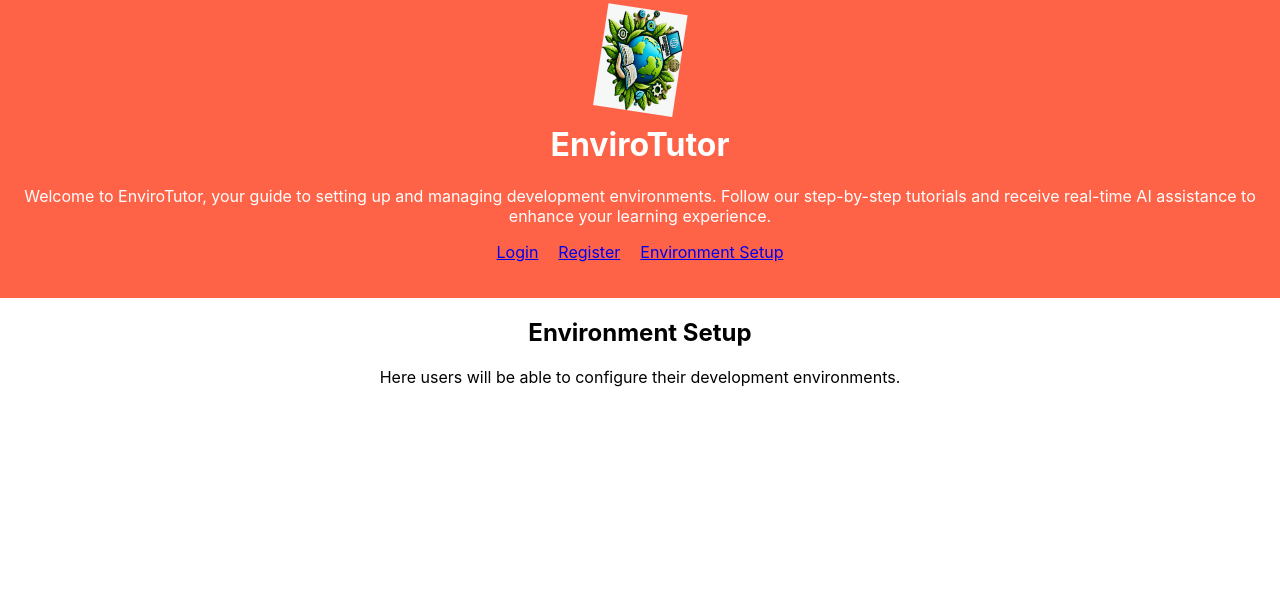
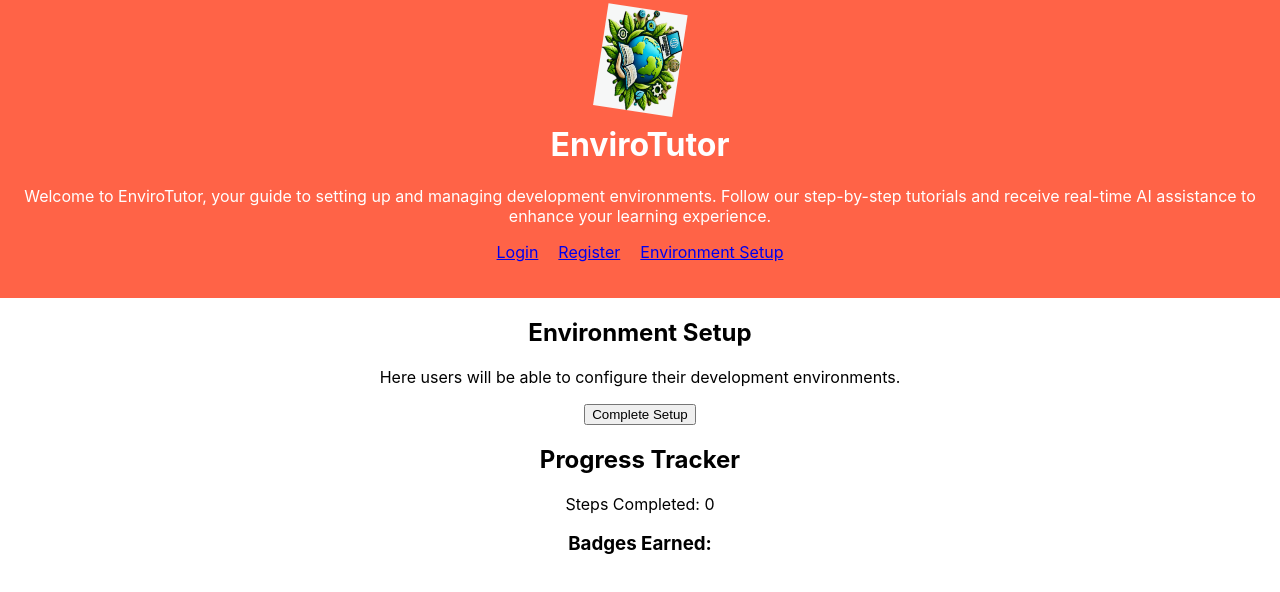
Before and after one commit to Stevo-G-Swag/client, a React (Create React App) app: page /environment-setup in a window 1280 px wide. Shown: the top 592 px of the page. Built offline with nearby package versions, Linux system fonts and the light colour scheme.

Commit message:
chore: Update npm dependencies, add @reduxjs/toolkit and react-redux packages

```diff
--- a/package.json
+++ b/package.json
@@ -3,12 +3,14 @@
   "version": "0.1.0",
   "private": true,
   "dependencies": {
+    "@reduxjs/toolkit": "^2.2.5",
     "@testing-library/jest-dom": "^5.17.0",
     "@testing-library/react": "^13.4.0",
     "@testing-library/user-event": "^13.5.0",
     "axios": "^1.7.2",
     "react": "^18.3.1",
     "react-dom": "^18.3.1",
+    "react-redux": "^9.1.2",
     "react-router-dom": "^6.23.1",
     "react-scripts": "^5.0.0",
     "web-vitals": "^2.1.4"
--- a/src/App.js
+++ b/src/App.js
@@ -3,6 +3,7 @@ import { BrowserRouter as Router, Routes, Route, Link } from 'react-router-dom';
 import Login from './components/Login';
 import Register from './components/Register';
 import EnvironmentSetup from './components/EnvironmentSetup';
+import ProgressTracker from './components/ProgressTracker';
 import './App.css';
 
 function App() {
@@ -31,6 +32,7 @@ function App() {
             <Route path="/register" element={<Register />} />
             <Route path="/environment-setup" element={<EnvironmentSetup />} />
           </Routes>
+          <ProgressTracker />
         </main>
       </div>
     </Router>
--- /dev/null
+++ b/src/app/store.js
@@ -0,0 +1,8 @@
+import { configureStore } from '@reduxjs/toolkit';
+import progressReducer from '../features/progress/progressSlice';
+
+export const store = configureStore({
+  reducer: {
+    progress: progressReducer,
+  },
+});
--- a/src/components/EnvironmentSetup.js
+++ b/src/components/EnvironmentSetup.js
@@ -1,11 +1,20 @@
 import React from 'react';
+import { useDispatch } from 'react-redux';
+import { incrementStep, addBadge } from '../features/progress/progressSlice';
 
 function EnvironmentSetup() {
+  const dispatch = useDispatch();
+
+  const completeStep = () => {
+    dispatch(incrementStep());
+    dispatch(addBadge('Environment Setup Completed'));
+  };
+
   return (
     <div className="App-section">
       <h2>Environment Setup</h2>
       <p>Here users will be able to configure their development environments.</p>
-      {/* Additional interactive setup elements will be added here */}
+      <button onClick={completeStep}>Complete Setup</button>
     </div>
   );
 }
--- /dev/null
+++ b/src/components/ProgressTracker.js
@@ -0,0 +1,22 @@
+import React from 'react';
+import { useSelector } from 'react-redux';
+
+function ProgressTracker() {
+  const stepsCompleted = useSelector((state) => state.progress.stepsCompleted);
+  const badges = useSelector((state) => state.progress.badges);
+
+  return (
+    <div>
+      <h2>Progress Tracker</h2>
+      <p>Steps Completed: {stepsCompleted}</p>
+      <div>
+        <h3>Badges Earned:</h3>
+        {badges.map((badge, index) => (
+          <div key={index}>{badge}</div>
+        ))}
+      </div>
+    </div>
+  );
+}
+
+export default ProgressTracker;
--- /dev/null
+++ b/src/features/progress/progressSlice.js
@@ -0,0 +1,23 @@
+import { createSlice } from '@reduxjs/toolkit';
+
+export const progressSlice = createSlice({
+  name: 'progress',
+  initialState: {
+    stepsCompleted: 0,
+    badges: [],
+  },
+  reducers: {
+    incrementStep: state => {
+      state.stepsCompleted += 1;
+      console.log(`Step incremented, total steps: ${state.stepsCompleted}`);
+    },
+    addBadge: (state, action) => {
+      state.badges.push(action.payload);
+      console.log(`Badge added: ${action.payload}`);
+    },
+  },
+});
+
+export const { incrementStep, addBadge } = progressSlice.actions;
+
+export default progressSlice.reducer;
--- a/src/index.js
+++ b/src/index.js
@@ -3,15 +3,16 @@ import ReactDOM from 'react-dom/client';
 import './index.css';
 import App from './App';
 import reportWebVitals from './reportWebVitals';
+import { Provider } from 'react-redux';
+import { store } from './app/store';
 
 const root = ReactDOM.createRoot(document.getElementById('root'));
 root.render(
   <React.StrictMode>
-    <App />
+    <Provider store={store}>
+      <App />
+    </Provider>
   </React.StrictMode>
 );
 
-// If you want to start measuring performance in your app, pass a function
-// to log results (for example: reportWebVitals(console.log))
-// or send to an analytics endpoint. Learn more: https://bit.ly/CRA-vitals
 reportWebVitals();
```
Also changed, not shown: 1 other file (tests, documents, lock files or other folders).
